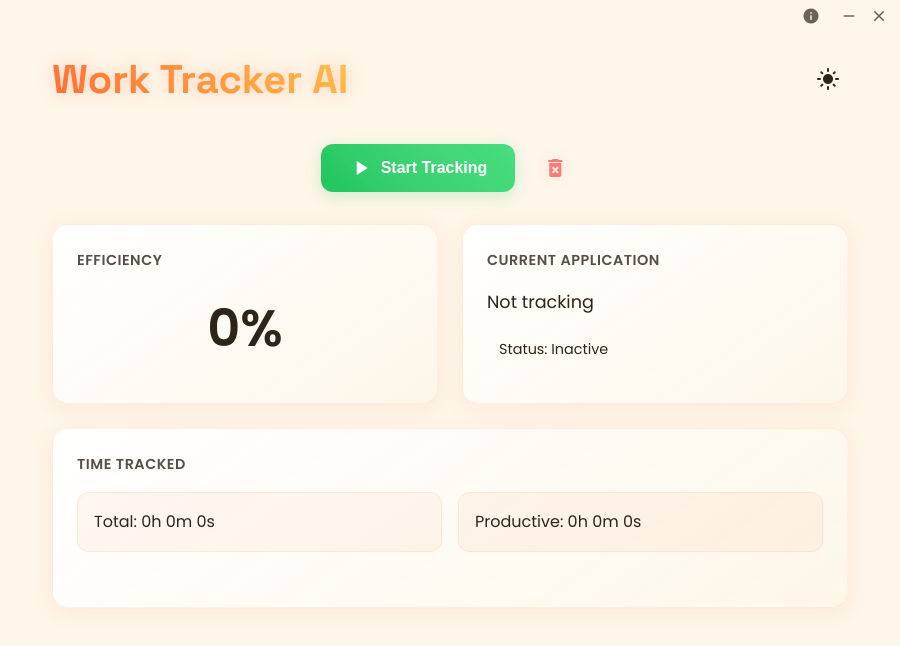
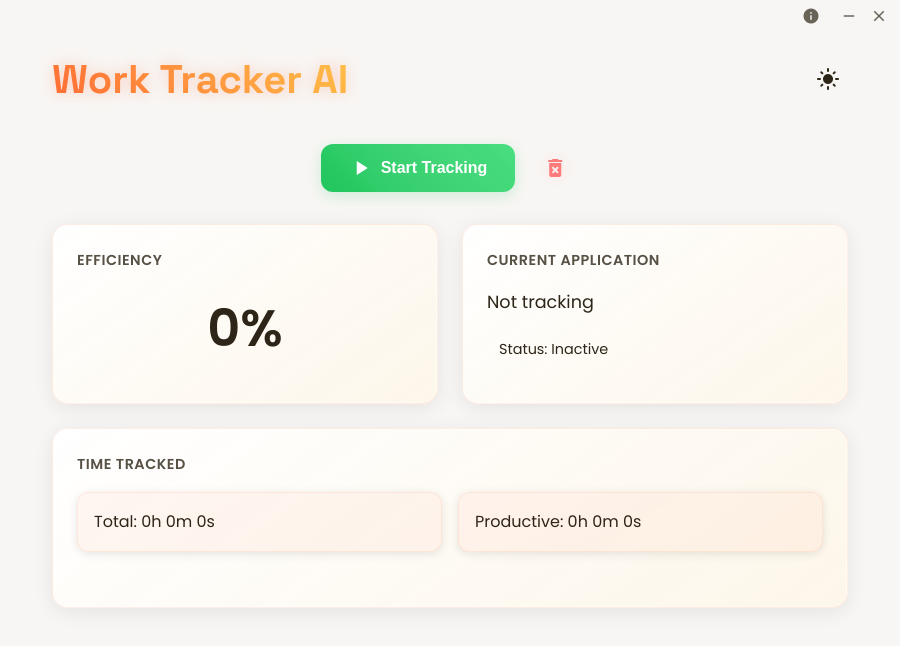
Before and after one commit to alexkanchev/work-tracker-ai, an Electron app: page index.html in a window 900 px wide. Both pictures are taken after a click on the button "dark_mode". Drawn offline with Linux system fonts and the light colour scheme; no server answers.

Commit message:
updated color scheme

```diff
--- a/app/styles.css
+++ b/app/styles.css
@@ -1,21 +1,21 @@
 /* Update root variables */
 :root {
     /* Light theme - warmer tones */
-    --bg-light: #fdf6e9;
+    --bg-light: #f8f6f4;
     --text-light: #2d2517;
-    --card-light: #fff9f2;
+    --card-light: #ffffff;
     --accent-light: #ff6b35;
     --shadow-light: rgba(255, 107, 53, 0.1);
-    --gradient-light-1: rgba(255, 255, 255, 0.95);
-    --gradient-light-2: rgba(253, 246, 233, 0.9);
+    --gradient-light-1: rgba(255, 255, 255, 0.98);
+    --gradient-light-2: rgba(253, 246, 233, 0.95);
 
-    /* Dark theme - cyberpunk inspired */
-    --bg-dark: #0d0907;
+    /* Dark theme - updated for better contrast */
+    --bg-dark: #080506; /* Darker background */
     --text-dark: #ffecd9;
-    --card-dark: #1a1210;
+    --card-dark: #1f1517; /* Lighter card background */
     --accent-dark: #ff6b35;
-    --gradient-dark-1: rgba(26, 18, 16, 0.9);
-    --gradient-dark-2: rgba(13, 9, 7, 0.8);
+    --gradient-dark-1: rgba(31, 21, 23, 0.98); /* More opaque gradient */
+    --gradient-dark-2: rgba(25, 17, 19, 0.95);
     --shadow-dark: rgba(255, 107, 53, 0.2);
     --neon-glow: 0 0 20px rgba(255, 107, 53, 0.3);
 }
@@ -323,8 +323,9 @@ h1 {
     );
     padding: 1.5rem;
     border-radius: 16px;
-    box-shadow: 0 4px 20px rgba(255, 107, 53, 0.1);
-    border: 1px solid rgba(255, 107, 53, 0.1);
+    box-shadow: 0 4px 20px rgba(0, 0, 0, 0.2),
+                inset 0 0 0 1px rgba(255, 255, 255, 0.03);
+    border: 1px solid rgba(255, 107, 53, 0.08);
     backdrop-filter: blur(10px);
     animation: fadeIn 0.5s ease-out;
     min-height: 180px;
@@ -336,14 +337,18 @@ h1 {
         rgba(26, 18, 16, 0.9),
         rgba(13, 9, 7, 0.8)
     );
+    border: 1px solid rgba(255, 107, 53, 0.1);
+    box-shadow:
+        0 4px 20px rgba(0, 0, 0, 0.3),
+        inset 0 0 0 1px rgba(255, 255, 255, 0.05);
 }
 
 /* Remove the :before pseudo-element and update hover styles */
 .stat-box:hover {
     transform: translateY(-2px);
-    border-color: #ff6b35;
-    box-shadow: 0 8px 30px rgba(255, 107, 53, 0.15),
-                inset 0 0 20px rgba(255, 107, 53, 0.05);
+    border-color: rgba(255, 107, 53, 0.2);
+    box-shadow: 0 8px 30px rgba(0, 0, 0, 0.25),
+                inset 0 0 0 1px rgba(255, 255, 255, 0.05);
     background: linear-gradient(
         var(--card-bg),
         var(--card-bg)
@@ -353,6 +358,15 @@ h1 {
         rgba(255, 255, 255, 0.1),
         rgba(255, 255, 255, 0.05)
     ) border-box;
+    border-color: rgba(255, 107, 53, 0.25);
+    box-shadow:
+        0 8px 30px rgba(0, 0, 0, 0.4),
+        inset 0 0 0 1px rgba(255, 255, 255, 0.08);
+    background: linear-gradient(
+        145deg,
+        rgba(35, 24, 26, 0.98),
+        rgba(28, 19, 21, 0.95)
+    );
 }
 
 /* Add theme-specific styles */
@@ -363,13 +377,14 @@ h1 {
         var(--gradient-light-2)
     );
     border: 1px solid rgba(255, 107, 53, 0.1);
-    box-shadow: 0 4px 20px var(--shadow-light);
+    box-shadow: 0 4px 20px rgba(0, 0, 0, 0.08),
+                inset 0 0 0 1px rgba(255, 255, 255, 0.5);
 }
 
 [data-theme="light"] .stat-box:hover {
     border-color: var(--accent-light);
-    box-shadow: 0 8px 30px var(--shadow-light),
-                inset 0 0 20px rgba(255, 107, 53, 0.05);
+    box-shadow: 0 8px 30px rgba(0, 0, 0, 0.12),
+                inset 0 0 0 1px rgba(255, 255, 255, 0.7);
     background: linear-gradient(
         var(--gradient-light-1),
         var(--gradient-light-2)
@@ -455,20 +470,24 @@ h1 {
 }
 
 .time-item {
-    background: rgba(255, 107, 53, 0.05);
+    background: rgba(255, 107, 53, 0.03);
     padding: 1rem;
     border-radius: 12px;
     transition: all 0.3s cubic-bezier(0.4, 0, 0.2, 1);
     position: relative;
     overflow: hidden;
     animation: slideIn 0.5s ease-out;
-    border: 1px solid rgba(255, 107, 53, 0.1);
+    border: 1px solid rgba(255, 107, 53, 0.08);
+    box-shadow: 0 2px 10px rgba(0, 0, 0, 0.1);
 }
 
 .time-item:hover {
-    background: rgba(255, 107, 53, 0.08);
-    border-color: #ff6b35;
-    box-shadow: 0 0 15px rgba(255, 107, 53, 0.1);
+    background: rgba(255, 107, 53, 0.05);
+    border-color: rgba(255, 107, 53, 0.15);
+    box-shadow: 0 4px 15px rgba(0, 0, 0, 0.15);
+    background: rgba(35, 24, 26, 0.98);
+    border-color: rgba(255, 107, 53, 0.2);
+    box-shadow: 0 4px 15px rgba(0, 0, 0, 0.25);
 }
 
 /* Update time-item for light theme */
```
